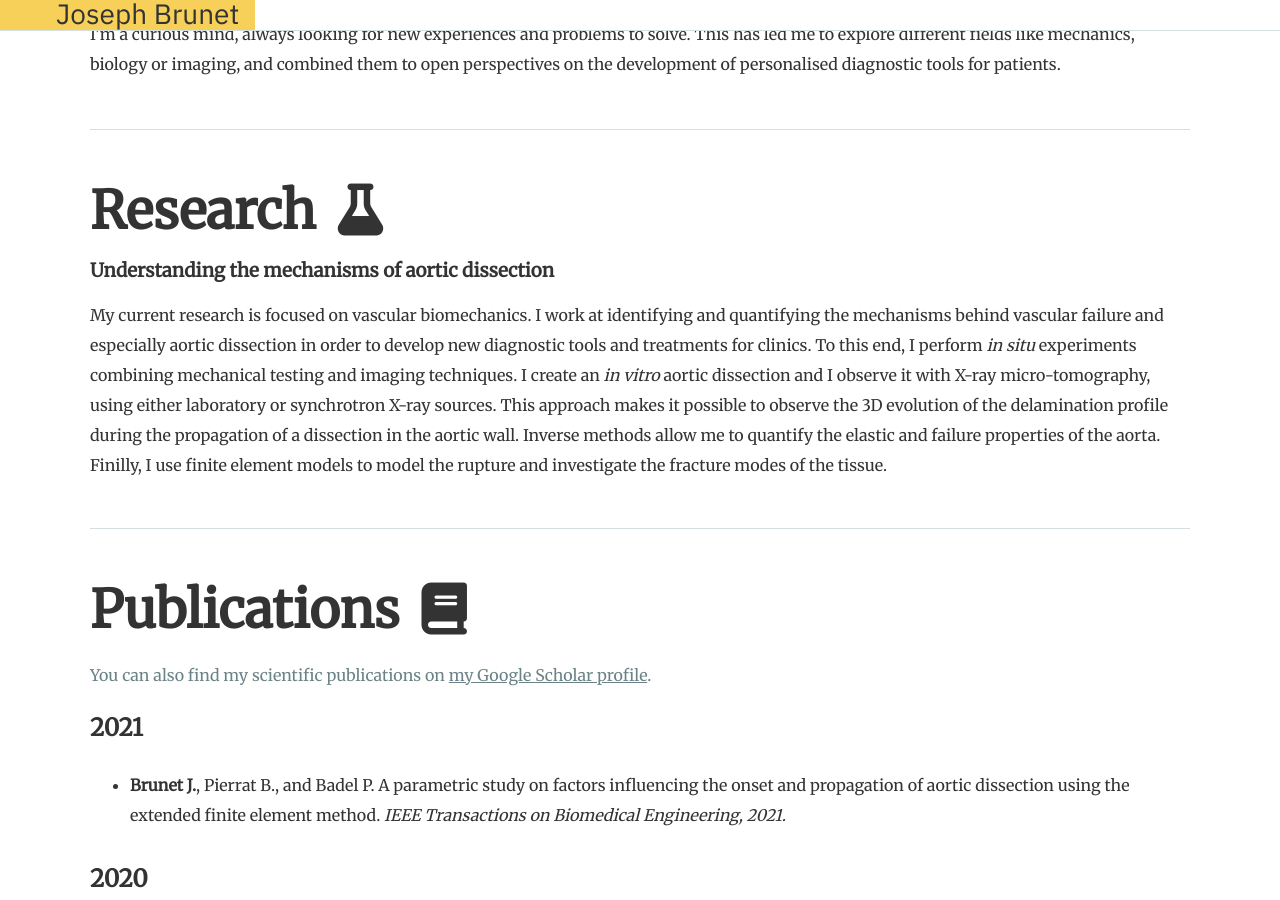
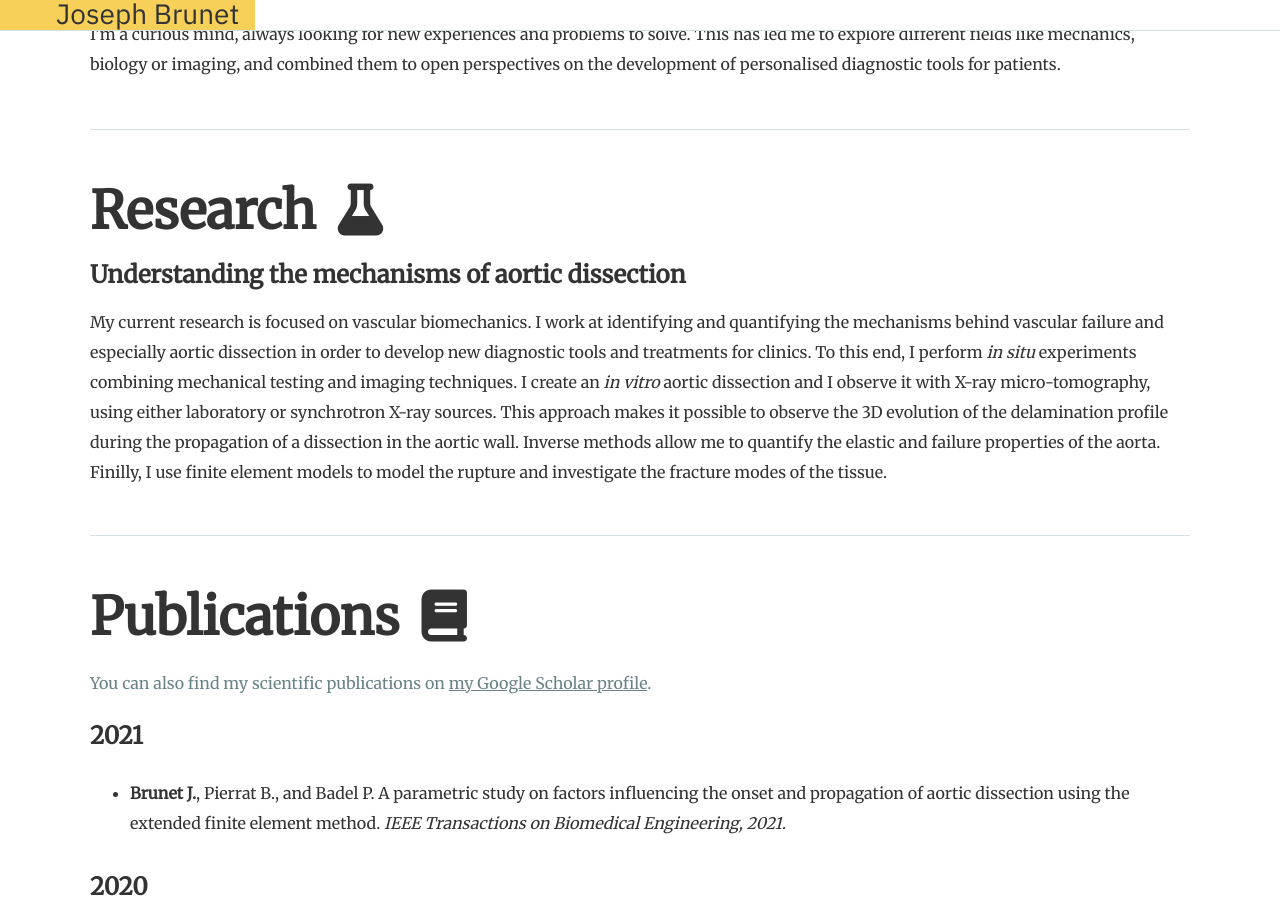
Before and after one commit to JosephBrunet/JosephBrunet.github.io, a Jekyll site: the page built from index.html, in a window 1280 px wide and 900 px high, scrolled down 464 px. Built offline with Jekyll 4.4.1, drawn with Linux system fonts in a browser that asks for light colours; nearby versions of some CDN libraries; some web fonts are replaced.

Commit message:
Update index.html

```diff
--- a/index.html
+++ b/index.html
@@ -61,7 +61,7 @@ permalink: /
   -->
     <h1>Research <i class="fa fa-flask fa-fw"></i></h1>
 
-    <h3>Understanding the mechanisms of aortic dissection</h3>
+    <h2 class="project_title">Understanding the mechanisms of aortic dissection</h2>
     <p>
       My current research is focused on vascular biomechanics. I work at identifying and quantifying the mechanisms behind vascular failure and especially aortic dissection in order to develop new diagnostic tools and treatments for clinics. To this end, I perform <em>in situ</em> experiments combining mechanical testing and imaging techniques. I create an <em>in vitro</em> aortic dissection and I observe it with X-ray micro-tomography, using either laboratory or synchrotron X-ray sources. This approach makes it possible to observe the 3D evolution of the delamination profile during the propagation of a dissection in the aortic wall. Inverse methods allow me to quantify the elastic and failure properties of the aorta. Finilly, I use finite element models to model the rupture and investigate the fracture modes of the tissue.
     </p>
@@ -123,7 +123,7 @@ permalink: /
 
 <section id="conference">
   <div class="">
-    <h1>Conferences <i class="fas fa-map-marker-alt"></i></h1>
+	  <h1>Conferences <div class='location_icon'><i class="fas fa-map-marker-alt"></i></div></h1>
 
     <h4>Upcoming</h4>
     <ul>
```
